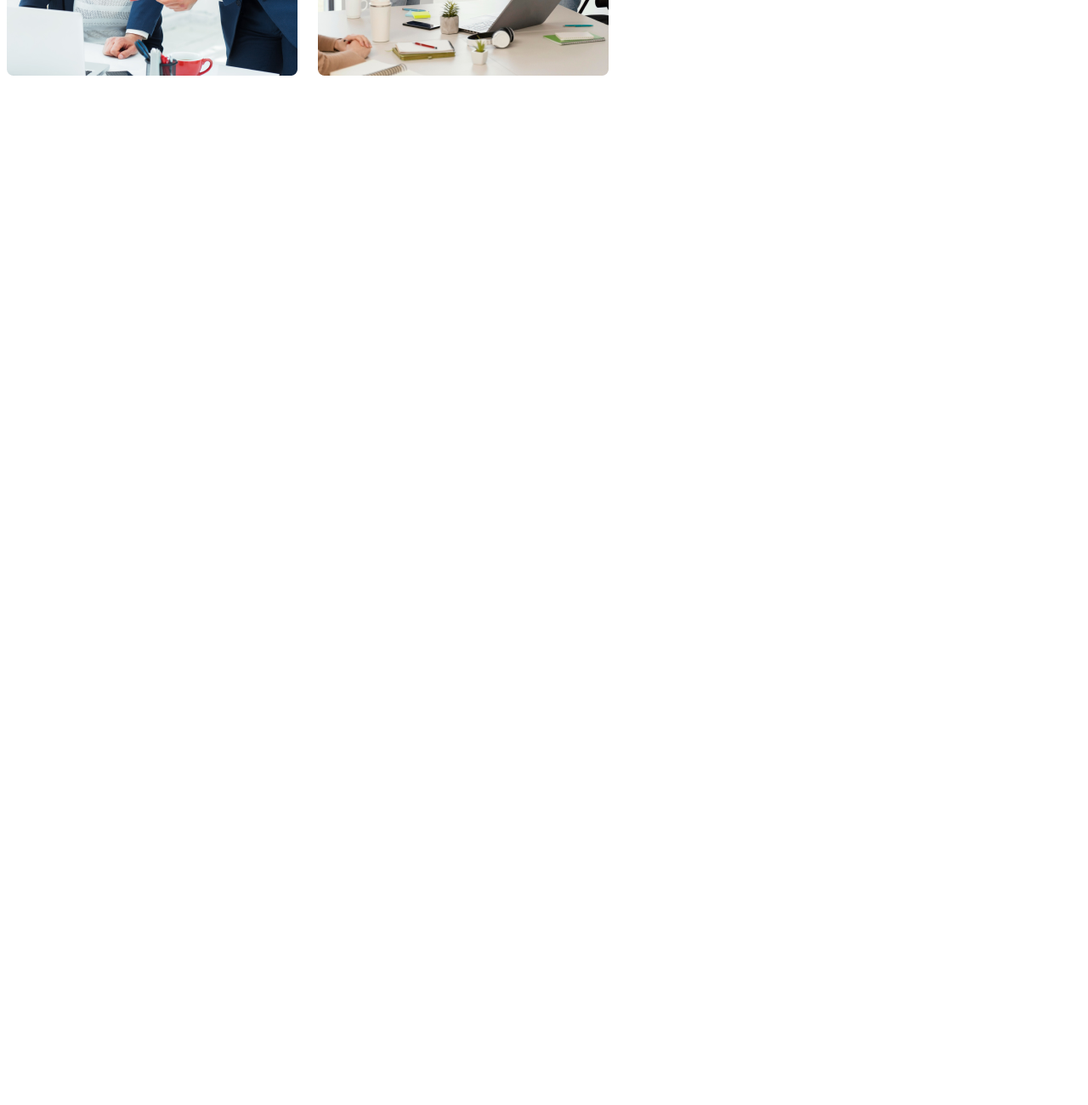
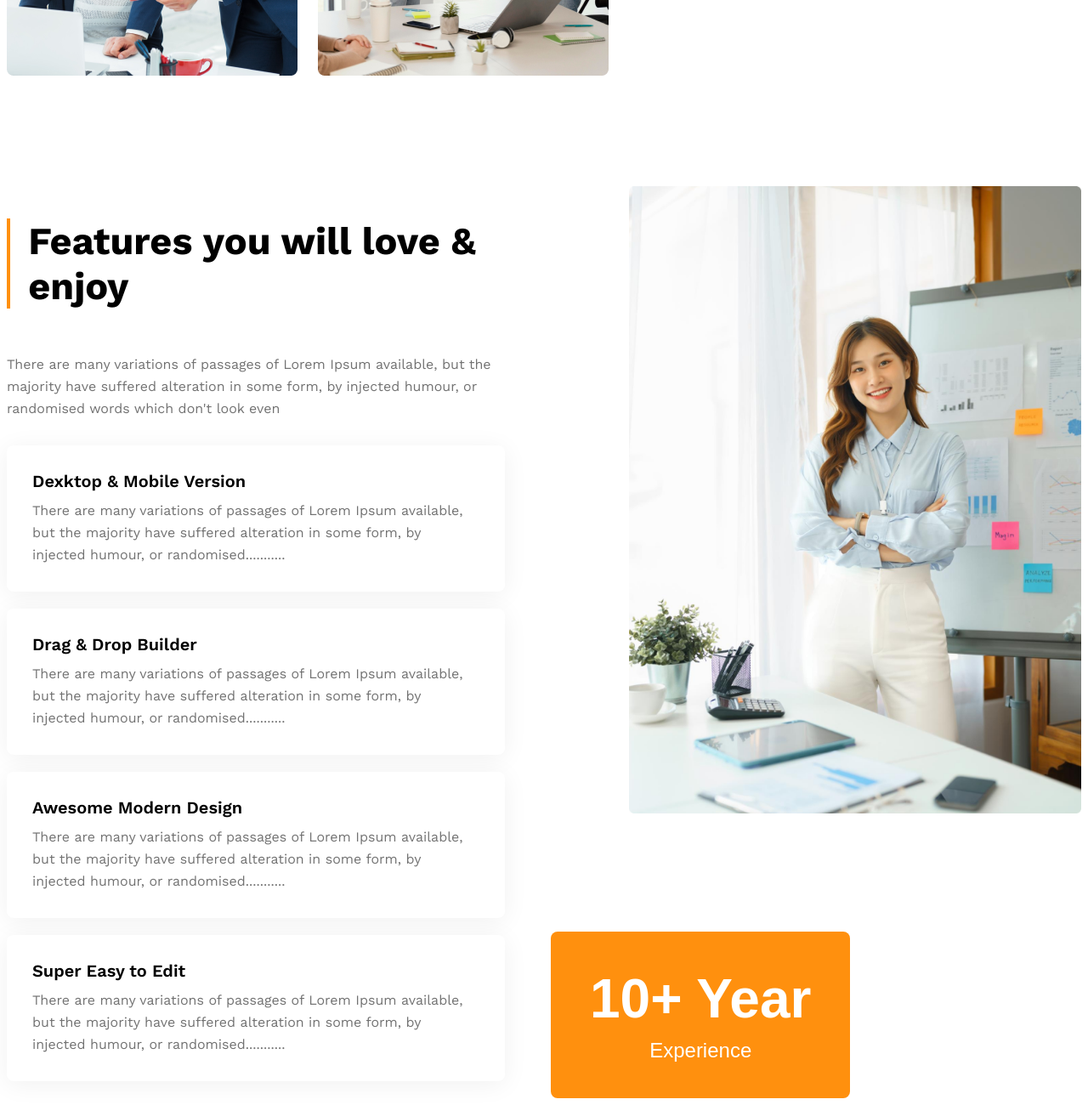
Before and after one commit to tonmoysutradhar/g3-architects-responsive-website, a plain HTML site: page index.html in a window 1280 px wide. Shown: the part 1951-3251 px from the top of the page at 85% size. Before the commit the page ends 2170 px from the top, so only its background shows below. Drawn offline with nearby package versions, Linux system fonts and the light colour scheme.

Commit message:
add features section with responsive style

```diff
--- a/index.html
+++ b/index.html
@@ -34,17 +34,80 @@
     <main>
       <section class="teams display-flex">
         <div class="teams-img">
-          <img src="./images/team1.png" alt="">
-          <img src="./images/team2.png" alt="">
-          <img src="./images/team3.png" alt="">
-          <img src="./images/team4.png" alt="">
+          <img src="./images/team1.png" alt="" />
+          <img src="./images/team2.png" alt="" />
+          <img src="./images/team3.png" alt="" />
+          <img src="./images/team4.png" alt="" />
         </div>
         <div class="teams-text">
-          <h3 class="teams-title"><span class="title-1">Quick list</span> of Our <span class="title-2">Features</span></h3>
+          <h3 class="teams-title">
+            <span class="title-1">Quick list</span> of Our
+            <span class="title-2">Features</span>
+          </h3>
           <p class="teams-details dark-3">
-            There are many variations of passages of Lorem Ipsum available, but the majority have suffered alteration in some form, by injected humour, or randomised words which don't look even
+            There are many variations of passages of Lorem Ipsum available, but
+            the majority have suffered alteration in some form, by injected
+            humour, or randomised words which don't look even
           </p>
           <button class="primary-btn">Explore Now</button>
+        </div>
+      </section>
+
+      <section class="features">
+        <div class="features-content">
+          <div class="features-details">
+            <div class="features-title">
+              <span class="title-box"></span>
+              <h2>Features you will love & enjoy</h2>
+            </div>
+            <p class="dark-3">
+              There are many variations of passages of Lorem Ipsum available,
+              but the majority have suffered alteration in some form, by
+              injected humour, or randomised words which don't look even
+            </p>
+          </div>
+
+          <div class="features-point">
+            <div class="features-point-item">
+              <h3>Dexktop & Mobile Version</h3>
+              <p class="dark-3">
+                There are many variations of passages of Lorem Ipsum available,
+                but the majority have suffered alteration in some form, by
+                injected humour, or randomised...........
+              </p>
+            </div>
+            <div class="features-point-item">
+              <h3>Drag & Drop Builder</h3>
+              <p class="dark-3">
+                There are many variations of passages of Lorem Ipsum available,
+                but the majority have suffered alteration in some form, by
+                injected humour, or randomised...........
+              </p>
+            </div>
+            <div class="features-point-item">
+              <h3>Awesome Modern Design</h3>
+              <p class="dark-3">
+                There are many variations of passages of Lorem Ipsum available,
+                but the majority have suffered alteration in some form, by
+                injected humour, or randomised...........
+              </p>
+            </div>
+            <div class="features-point-item">
+              <h3>Super Easy to Edit</h3>
+              <p class="dark-3">
+                There are many variations of passages of Lorem Ipsum available,
+                but the majority have suffered alteration in some form, by
+                injected humour, or randomised...........
+              </p>
+            </div>
+          </div>
+        </div>
+        <div class="features-img">
+          <img src="./images/architect.png" alt="" />
+          <button class="experience">
+            <h2>10+ Year</h2>
+            <p>Experience</p>
+          </button>
         </div>
       </section>
     </main>
--- a/styles/style.css
+++ b/styles/style.css
@@ -77,7 +77,7 @@ main {
   width: 100%;
   margin-bottom: 45px;
 }
-/* features style  */
+/* teams style  */
 .teams {
   align-items: center;
   gap: 73px;
@@ -105,20 +105,103 @@ main {
   color: rgb(255, 144, 14);
 }
 
+/* features styles  */
+.features {
+  display: flex;
+  gap: 146px;
+}
+.features-content {
+  max-width: 586px;
+}
+.features-title {
+  display: flex;
+  gap: 21px;
+  align-items: center;
+}
+.title-box {
+  width: 5px;
+  height: 106px;
+  background: rgb(255, 144, 14);
+}
+.features-title h2{
+  font-size: 2.8125rem;
+  font-weight: 700;
+}
+.features-details p {
+  line-height: 26px;
+  margin-bottom: 30px;
+}
+.features-point-item {
+  border-radius: 8px;
+  box-shadow: 0px 4px 30px 0px rgba(0, 0, 0, 0.06);
+  background: rgb(255, 255, 255);
+  padding: 30px 42px 30px 30px;
+  margin-bottom: 20px;
+}
+.features-point-item h3 {
+  font-size: 1.25rem;
+  font-weight: 600;
+  margin: 0 0 10px 0;
+}
+.features-point-item p {
+  font-size: 1rem;
+  font-weight: 400;
+  line-height: 26px;
+  margin: 0;
+}
+
+.features-img {
+  position: relative;
+}
+.features-img img {
+  width: 100%;
+}
+.experience {
+  padding: 42px 46px;
+  border-radius: 8px;
+  border: none;
+  color: white;
+  background: rgb(255, 144, 14);
+  position: absolute;
+  bottom: 0px;
+  left: -92px;
+}
+.experience h2 {
+  font-size: 4rem;
+  margin: 0;
+}
+.experience p {
+  font-size: 1.5rem;
+  margin: 10px 0 0 0;
+}
+
 /* responsive media query */
 @media screen and (max-width: 576px) {
   .navbar,
   .nav-links,
-  .teams {
+  .teams,
+  .features {
     flex-direction: column;
   }
   .teams-img {
     grid-template-columns: repeat(1, 1fr);
   }
+  .experience {
+    padding: 20px 25px;
+    left: 0px;
+  }
+  .experience h2 {
+    font-size: 3rem;
+  }
 }
 
-@media screen and (min-width: 576px) and (max-width:992px) {
-  .teams {
+@media screen and (min-width: 576px) and (max-width: 992px) {
+  .teams,
+  .features {
     flex-direction: column;
   }
+  .experience {
+    padding: 20px 25px;
+    left: 0px;
+  }
 }
```
